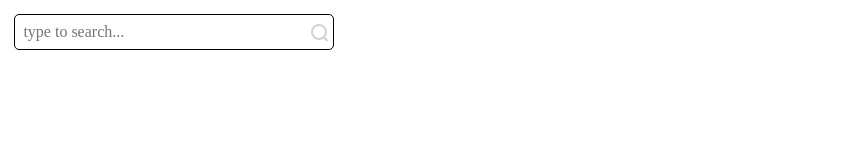
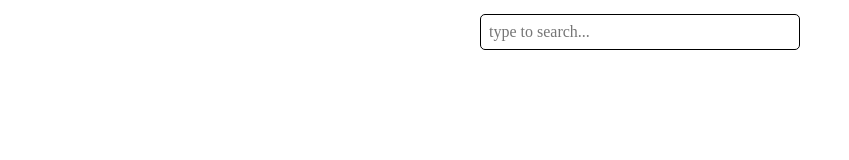
Before and after one commit to njsfield/wikipedia-viewer, a plain HTML site: page index.html in a window 1280 px wide. Shown: the whole page, without its empty margins (0-849 px from the left). Drawn offline with Linux system fonts and the light colour scheme.

Commit message:
removed mag glass

```diff
--- a/index.html
+++ b/index.html
@@ -15,7 +15,7 @@
 
         <form>
             <input type="text" id="search" placeholder="type to search...">
-            <span id="mag"></span>
+<!--            <span id="mag"></span>-->
         </form>
 
     <div id="page-container">
--- a/style.css
+++ b/style.css
@@ -37,6 +37,10 @@
 .title {
     display: block;
     border-bottom: 1px solid black;
+    height: 2rem;
+    overflow: wrap;
+    overflow: hidden;
+    text-overflow: ellipsis;
 
 }
 
@@ -49,6 +53,9 @@
     text-overflow: ellipsis;
 }
 
+form {
+    text-align: center;
+}
 
 /** search bar **/
 
@@ -64,33 +71,3 @@
     border: 1px solid black;
 
 }
-
-
-
-
-
-/*** mag ***/
-
-#mag {
-    display: inline-block;
-    position: relative;
-    top: .15rem;
-    left: -2.1rem;
-    width: 1rem;
-    height: 1rem;
-    border: 2px solid lightgray;
-    border-radius: 75%;
-    background: white;
-}
-
-#mag:after{
-    content: "";
-    width: 2px;
-    height: .3rem;
-    position: relative;
-    display: inline-block;
-    background: lightgray;
-    transform: rotate(.38turn);
-    top: .15rem;
-    left: .75rem;
-}
```
